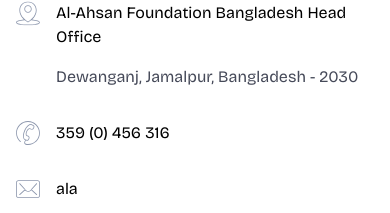
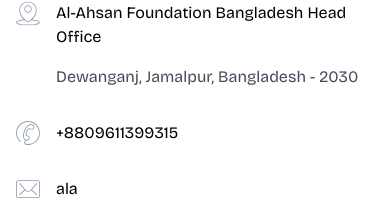
Before and after one commit to alahsanfoundationbd/Al-Ahsan-Foundation-Bangladesh-, a Next.js app in the folder package/: page / in a window 390 px wide. Shown: the part 8620-8833 px from the top of the page. Built offline with nearby package versions, Linux system fonts and the light colour scheme; no server answers.

Commit message:
Update phone number in footer link

```diff
--- a/package/src/components/Layout/Footer/index.tsx
+++ b/package/src/components/Layout/Footer/index.tsx
@@ -45,10 +45,10 @@ const Footer: FC = () => {
                 />
                 <div className="">
                   <Link
-                    href="tel:1(888)1234567"
+                    href="tel:+8809611399315"
                     className="text-base text-black dark:text-white mb-0 hover:text-primary!"
                   >
-                    359 (0) 456 316
+                    +8809611399315
                   </Link>
                 </div>
               </div>
```
